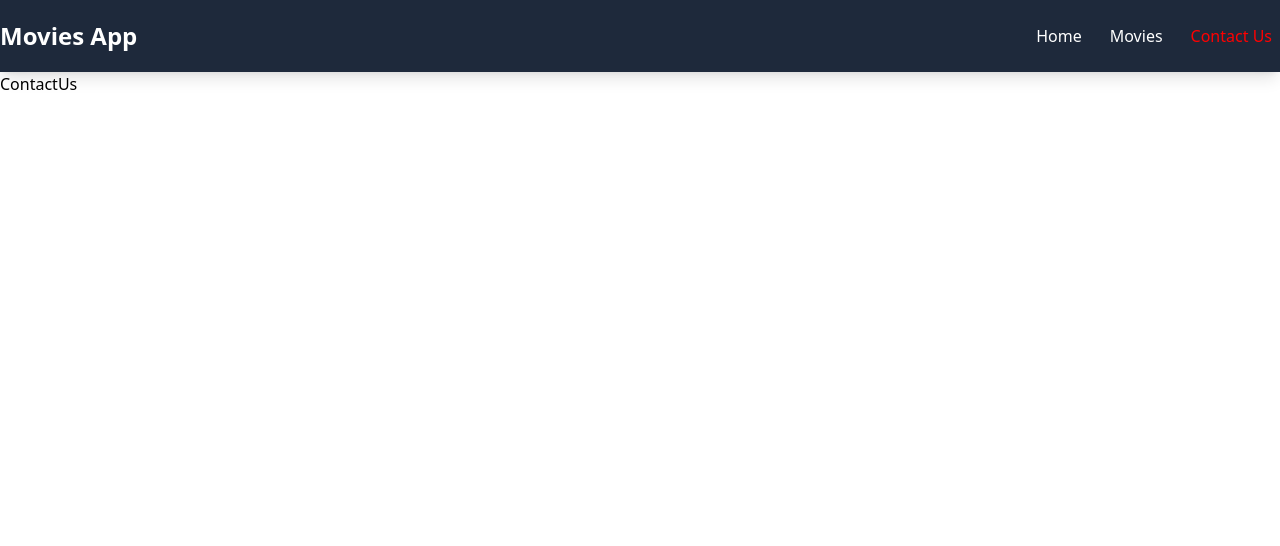
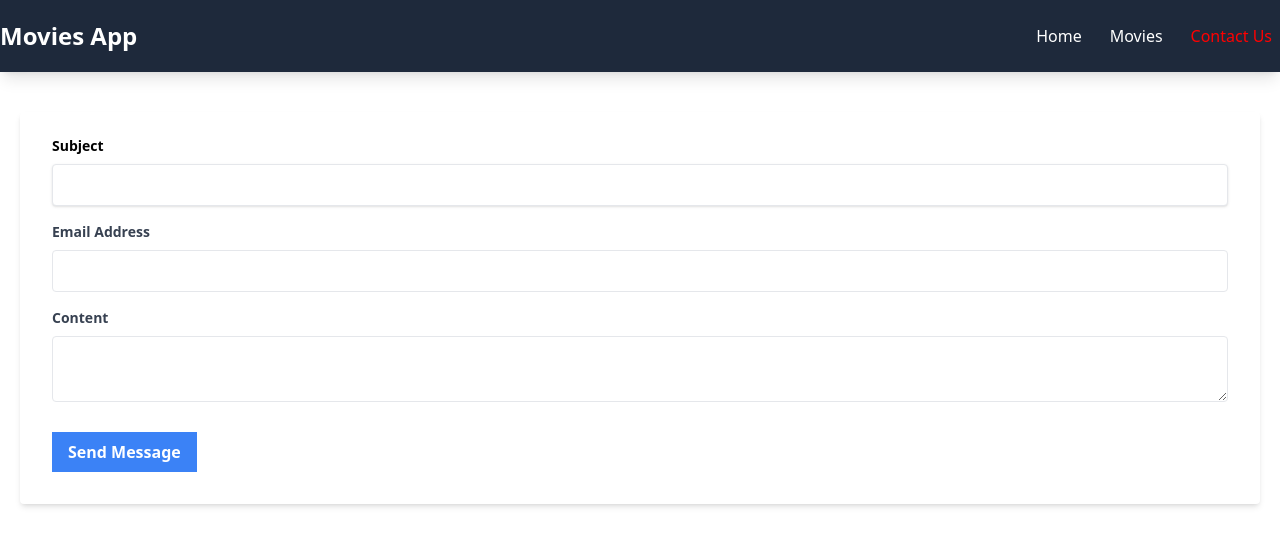
Before and after one commit to rijatalizada/IMDBmovieDatabase, a React (Create React App) app: page /contact in a window 1280 px wide. Shown: the top 546 px of the page. Built offline with nearby package versions, Linux system fonts and the light colour scheme; the HTML template or start-up script is replaced by a standard one.

Commit message:
Contact Pages Design

```diff
--- a/src/App.js
+++ b/src/App.js
@@ -4,7 +4,7 @@ import Navbar from './components/Navbar';
 import Home from './Pages/Home'
 import Movies from './Pages/Movies';
 import Movie from './Pages/Movie'
-import ContactUs from './Pages/ContactUs';
+import ContactPage from './Pages/ContactPage';
 
 function App() {
   return (
@@ -15,7 +15,7 @@ function App() {
           <Route path='/' element={<Home/>} />
           <Route path='/movies' element={<Movies/>} />
           <Route path='/movie/:id' element={<Movie/>}/>
-          <Route path='/contact' element={<ContactUs/>}/>
+          <Route path='/contact' element={<ContactPage/>}/>
         </Routes>
       </Router>
     </div>
--- /dev/null
+++ b/src/Pages/ContactPage.jsx
@@ -0,0 +1,51 @@
+import React from 'react';
+
+
+function ContactPage() {
+
+  return (
+    <div className="container mx-auto py-10 px-5">
+      <form  className="bg-white shadow-md rounded px-8 pt-6 pb-8 mb-4">
+        <div className="mb-4">
+          <label htmlFor="subject" className="block text-sm font-bold mb-2">
+            Subject
+          </label>
+          <input
+            id="subject"
+            type="text"
+            className="shadow appearance-none border rounded w-full py-2 px-3 "
+          />
+        </div>
+        <div className="mb-4">
+          <label htmlFor="email" className="block text-gray-700 text-sm font-bold mb-2">
+            Email Address
+          </label>
+          <input
+            id="email"
+            type="email"
+            className="border rounded w-full py-2 px-3 text-gray-700 "
+          />
+        </div>
+        <div className="mb-6">
+          <label htmlFor="content" className="block text-gray-700 text-sm font-bold mb-2">
+            Content
+          </label>
+          <textarea
+            id="content"
+            className="border rounded w-full py-2 px-3"
+          />
+        </div>
+        <div className="flex items-center justify-between">
+          <button
+            type="submit"
+            className="bg-blue-500 text-white font-bold py-2 px-4 "
+          >
+            Send Message
+          </button>
+        </div>
+      </form>
+    </div>
+  );
+}
+
+export default ContactPage;
--- a/src/Pages/ContactUs.jsx
+++ /dev/null
@@ -1,9 +0,0 @@
-import React from 'react'
-
-const ContactUs = () => {
-  return (
-    <div>ContactUs</div>
-  )
-}
-
-export default ContactUs
```
